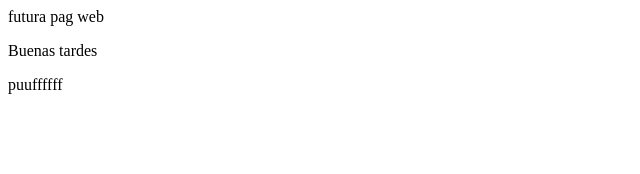
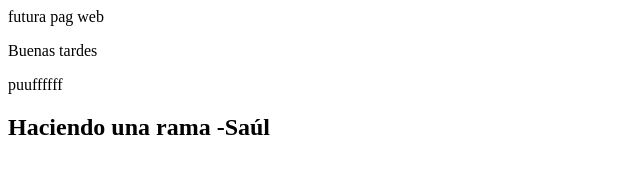
Before and after one commit to ItahPinia/banco, a plain HTML site: page index.html in a window 1280 px wide. Shown: the whole page, without its empty margins (0-640 px from the left). Drawn offline with Linux system fonts and the light colour scheme.

Commit message:
Cambio por rama a index html

```diff
--- a/index.html
+++ b/index.html
@@ -1,3 +1,6 @@
 futura pag web
 <p> Buenas tardes </p>
 <p>puuffffff</p>
+
+
+<h2>Haciendo una rama -Saúl</h2>
```
